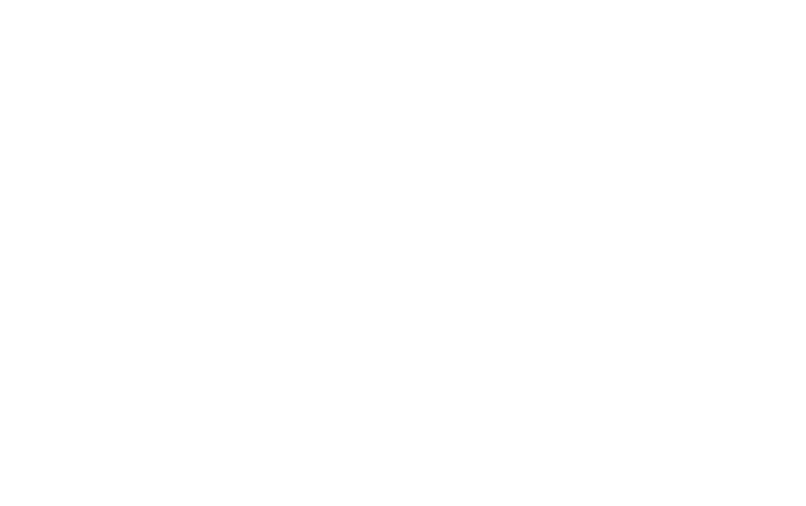
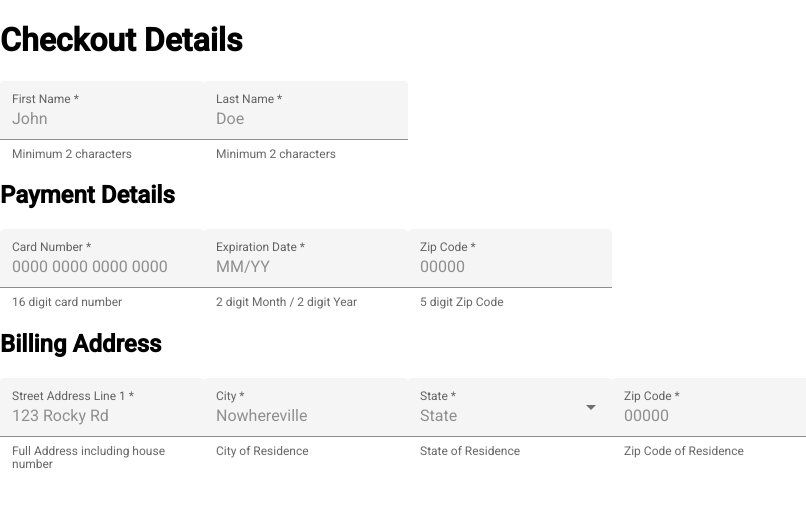
Before and after one commit to SirKriSftw/ProGear, an Angular app in the folder ProGear/: page /checkout in a window 1280 px wide. Before the commit this address led to /. Shown: the top 506 px of the page, without its empty margins (0-806 px from the left). Built offline with nearby package versions, Linux system fonts and the light colour scheme.

Commit message:
Updating Checkout with newest information

```diff
--- a/ProGear/src/app/app-routing.module.ts
+++ b/ProGear/src/app/app-routing.module.ts
@@ -1,7 +1,10 @@
 import { NgModule } from '@angular/core';
 import { RouterModule, Routes } from '@angular/router';
+import { CheckoutComponent } from './components/checkout/checkout.component';
 
-const routes: Routes = [];
+const routes: Routes = [
+  { path: 'checkout', component: CheckoutComponent }
+];
 
 @NgModule({
   imports: [RouterModule.forRoot(routes)],
--- a/ProGear/src/app/app.component.html
+++ b/ProGear/src/app/app.component.html
@@ -0,0 +1 @@
+<router-outlet></router-outlet>
--- a/ProGear/src/app/components/checkout/checkout.component.css
+++ b/ProGear/src/app/components/checkout/checkout.component.css
@@ -0,0 +1,9 @@
+.form-container {
+  display: flex;
+  flex-direction: column;
+  align-items: flex-start;
+}
+
+  .form-container > * {
+    width: 100%;
+  }
--- a/ProGear/src/app/components/checkout/checkout.component.html
+++ b/ProGear/src/app/components/checkout/checkout.component.html
@@ -1 +1,112 @@
-<p>checkout works!</p>
+<div id="background">
+  <div class="form-container">
+    <h1>Checkout Details</h1>
+    <form [formGroup]="checkoutForm">
+      <mat-form-field hintLabel="Minimum 2 characters" appearance="fill">
+        <mat-label>First Name</mat-label>
+        <input matInput placeholder="John" required formControlName="firstName">
+        <mat-error *ngIf="firstName?.invalid">This field is required!</mat-error>
+      </mat-form-field>
+
+      <mat-form-field hintLabel="Minimum 2 characters" appearance="fill">
+        <mat-label>Last Name</mat-label>
+        <input matInput placeholder="Doe" required formControlName="lastName">
+        <mat-error *ngIf="lastName?.invalid">This field is required!</mat-error>
+      </mat-form-field>
+      <br>
+      <h2>Payment Details</h2>
+      <mat-form-field hintLabel="16 digit card number" appearance="fill">
+        <mat-label>Card Number</mat-label>
+        <input matInput placeholder="0000 0000 0000 0000" required formControlName="cardNum">
+        <mat-error *ngIf="cardNum?.invalid">A Complete Card Number is Required</mat-error>
+      </mat-form-field>
+
+      <mat-form-field hintLabel="2 digit Month / 2 digit Year" appearance="fill">
+        <mat-label>Expiration Date</mat-label>
+        <input matInput placeholder="MM/YY" required formControlName="expirDate">
+        <mat-error *ngIf="expirDate?.invalid">This field is required!</mat-error>
+      </mat-form-field>
+
+      <mat-form-field hintLabel="5 digit Zip Code" appearance="fill">
+        <mat-label>Zip Code</mat-label>
+        <input matInput placeholder="00000" required formControlName="cardZip">
+        <mat-error *ngIf="cardZip?.invalid">Must be 5 digits</mat-error>
+      </mat-form-field>
+      <br>
+      <h2>Billing Address</h2>
+      <mat-form-field hintLabel="Full Address including house number" appearance="fill">
+        <mat-label>Street Address Line 1</mat-label>
+        <input matInput placeholder="123 Rocky Rd" required formControlName="billAddress">
+        <mat-error *ngIf="billAddress?.invalid">Required Field</mat-error>
+      </mat-form-field>
+
+      <mat-form-field hintLabel="City of Residence" appearance="fill">
+        <mat-label>City</mat-label>
+        <input matInput placeholder="Nowhereville" required formControlName="billCity">
+        <mat-error *ngIf="billCity?.invalid">Required Field</mat-error>
+      </mat-form-field>
+
+      <mat-form-field hintLabel="State of Residence" appearance="fill">
+        <mat-label>State</mat-label>
+        <mat-select placeholder="State" required>
+          <mat-option>--</mat-option>
+          <mat-option value="Alabama"> AL </mat-option>
+          <mat-option value="Alaska"> AK </mat-option>
+          <mat-option value="Arizona"> AZ </mat-option>
+          <mat-option value="Arkansas"> AR </mat-option>
+          <mat-option value="California"> CA </mat-option>
+          <mat-option value="Colorado"> CO </mat-option>
+          <mat-option value="Connecticut"> CT </mat-option>
+          <mat-option value="Delaware"> DE </mat-option>
+          <mat-option value="Florida"> FL </mat-option>
+          <mat-option value="Georgia"> GA </mat-option>
+          <mat-option value="Hawaii"> HI </mat-option>
+          <mat-option value="Idaho"> ID </mat-option>
+          <mat-option value="Illinois"> IL </mat-option>
+          <mat-option value="Indiana"> IN </mat-option>
+          <mat-option value="Iowa"> IA </mat-option>
+          <mat-option value="Kansas"> KA </mat-option>
+          <mat-option value="Kentucky"> KY </mat-option>
+          <mat-option value="Louisiana"> LA </mat-option>
+          <mat-option value="Maine"> ME </mat-option>
+          <mat-option value="Maryland"> MD </mat-option>
+          <mat-option value="Massachusettes"> MA </mat-option>
+          <mat-option value="Michigan"> MI </mat-option>
+          <mat-option value="Minnesota"> MN </mat-option>
+          <mat-option value="Mississippi"> MS </mat-option>
+          <mat-option value="Missouri"> MO </mat-option>
+          <mat-option value="Montana"> MT </mat-option>
+          <mat-option value="Nebraska"> NE </mat-option>
+          <mat-option value="Nevada"> NV </mat-option>
+          <mat-option value="New Hampshire"> NH </mat-option>
+          <mat-option value="New Jersey"> NJ </mat-option>
+          <mat-option value="New Mexico"> NM </mat-option>
+          <mat-option value="New York"> NY </mat-option>
+          <mat-option value="North Carolina"> NC </mat-option>
+          <mat-option value="Ohio"> OH </mat-option>
+          <mat-option value="Oklahoma"> OK </mat-option>
+          <mat-option value="Oregon"> OR </mat-option>
+          <mat-option value="Pennsylvania"> PA </mat-option>
+          <mat-option value="Rhode Island"> RI </mat-option>
+          <mat-option value="South Carolina"> SC </mat-option>
+          <mat-option value="South Dekota"> SD </mat-option>
+          <mat-option value="Tennessee"> TN </mat-option>
+          <mat-option value="Texas"> TX </mat-option>
+          <mat-option value="Utah"> UT </mat-option>
+          <mat-option value="Vermont"> VT </mat-option>
+          <mat-option value="Virginia"> VA </mat-option>
+          <mat-option value="Washingthon"> WA </mat-option>
+          <mat-option value="West Virginia"> WV </mat-option>
+          <mat-option value="Wisconsin"> WI </mat-option>
+          <mat-option value="Wyoming"> WY </mat-option>
+        </mat-select>
+      </mat-form-field>
+
+      <mat-form-field hintLabel="Zip Code of Residence" appearance="fill">
+        <mat-label>Zip Code</mat-label>
+        <input matInput placeholder="00000" required formControlName="billZip">
+        <mat-error *ngIf="billZip?.invalid">Must be 5 digits</mat-error>
+      </mat-form-field>
+    </form>
+  </div>
+</div>
--- a/ProGear/src/app/components/checkout/checkout.component.ts
+++ b/ProGear/src/app/components/checkout/checkout.component.ts
@@ -1,4 +1,9 @@
 import { Component, OnInit } from '@angular/core';
+import { Router } from '@angular/router';
+import { MatFormFieldModule } from '@angular/material/form-field';
+import { FormGroup, FormBuilder, Validators } from '@angular/forms';
+
+
 
 @Component({
   selector: 'app-checkout',
@@ -7,7 +12,51 @@
 })
 export class CheckoutComponent implements OnInit {
 
-  constructor() { }
+  router: Router;
+  hide: boolean = true;
+  checkoutForm: FormGroup;
+  confirmation: string = "";
+
+  constructor(private fb: FormBuilder, routerRef: Router) {
+    this.router = routerRef;
+    this.checkoutForm = this.fb.group({
+      firstName: ['', [Validators.required, Validators.minLength(2)]],
+      lastName: ['', [Validators.required, Validators.minLength(2)]],
+      cardNum: ['', [Validators.required, Validators.minLength(16), Validators.maxLength(16)]],
+      expirDate: ['', [Validators.required]],
+      cardZip: ['', [Validators.required, Validators.minLength(5), Validators.maxLength(5)]],
+      billAddress: ['', [Validators.required]],
+      billCity: ['', [Validators.required]],
+      billZip: ['', [Validators.required]]
+
+    });
+    this.checkoutForm.valueChanges.subscribe();
+  }
+
+  get firstName() {
+    return this.checkoutForm.get('firstName');
+  }
+  get lastName() {
+    return this.checkoutForm.get('lastName');
+  }
+  get cardNum() {
+    return this.checkoutForm.get('cardNum');
+  }
+  get expirDate() {
+    return this.checkoutForm.get('expirDate');
+  }
+  get cardZip() {
+    return this.checkoutForm.get('cardZip');
+  }
+  get billAddress() {
+    return this.checkoutForm.get('billAddress');
+  }
+  get billCity() {
+    return this.checkoutForm.get('billCity');
+  }
+  get billZip() {
+    return this.checkoutForm.get('billZip');
+  }
 
   ngOnInit(): void {
   }
```
Also changed, not shown: ProGear/src/app/app.module.ts (+13 -2 lines).
